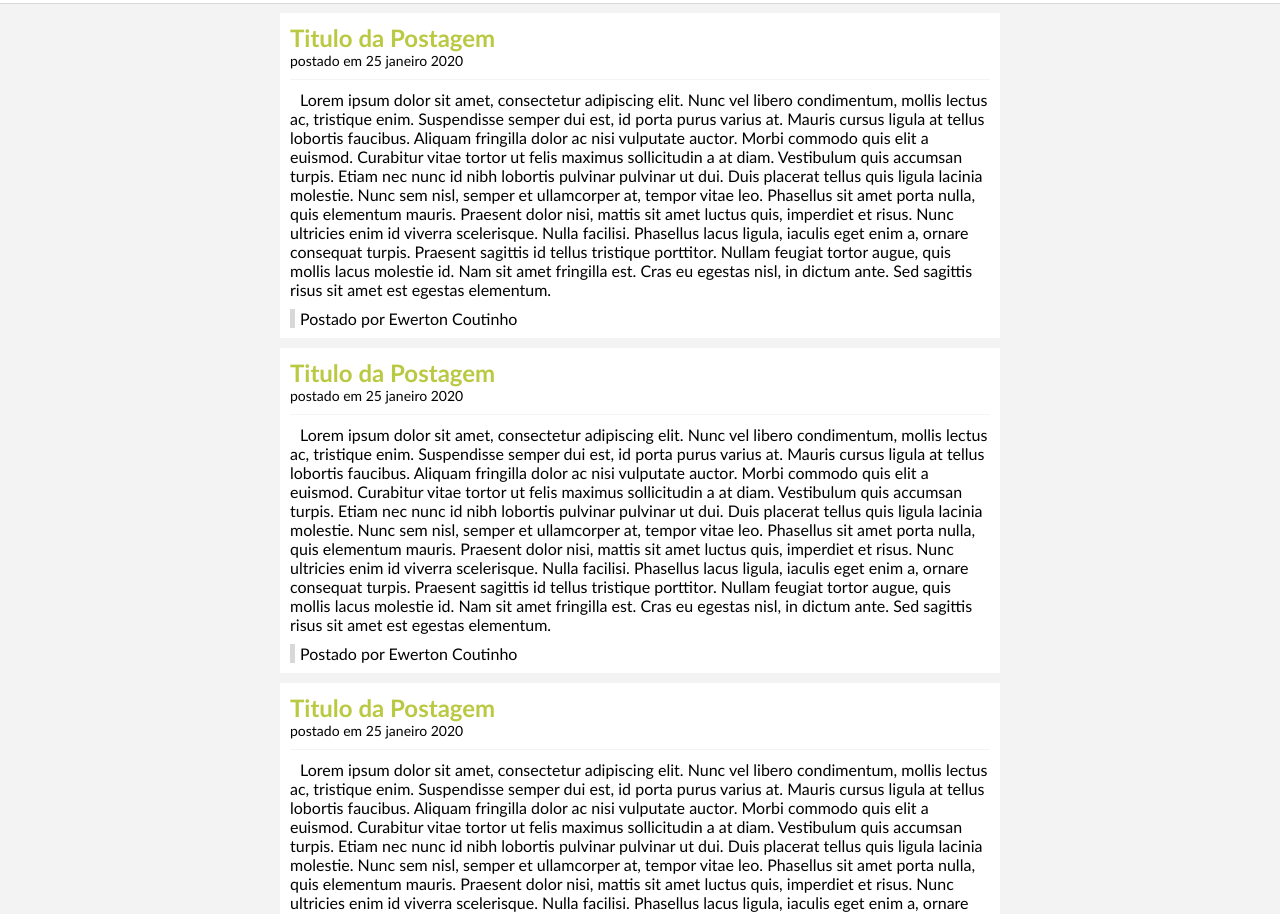
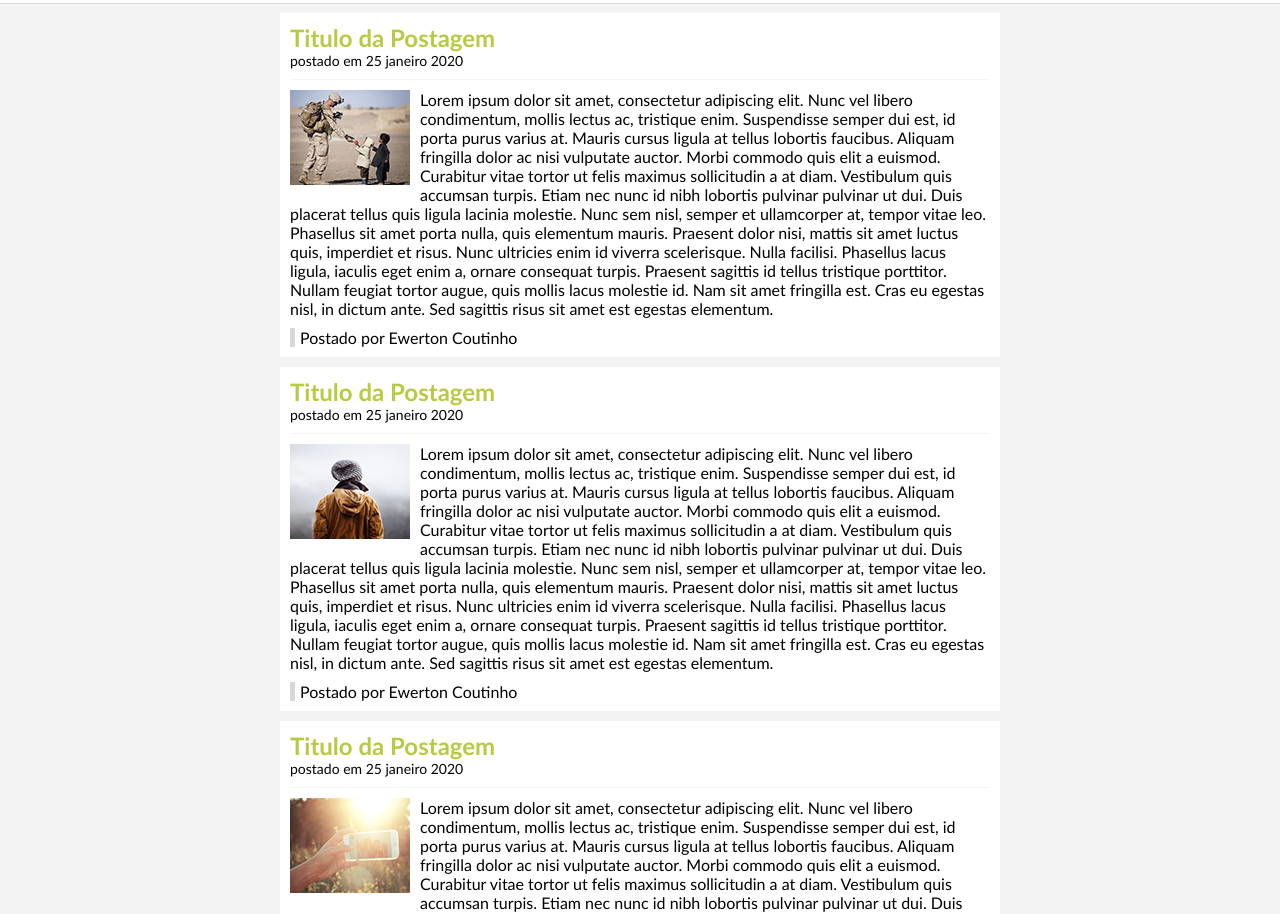
Before and after one commit to ebcoutinho91/projeto-blog, a plain HTML site: page index.html in a window 1280 px wide. Shown: the part 42-956 px from the top of the page. Drawn offline with Linux system fonts and the light colour scheme; the site is published under a folder, as on GitHub Pages, so addresses that start at the root find nothing.

Commit message:
alterado diretorio das imagens

```diff
--- a/index.html
+++ b/index.html
@@ -25,7 +25,7 @@
         <div id="post">
             <h2>Titulo da Postagem</h2>
             <span class="data-postagem">postado em 25 janeiro 2020</span>
-            <img  class="img-post" src="/img/imagem1.png" alt="">
+            <img  class="img-post" src="img/imagem1.png" alt="">
             <p>
                 Lorem ipsum dolor sit amet, consectetur adipiscing elit. Nunc vel libero condimentum, mollis lectus ac, tristique enim. Suspendisse semper dui est, id porta purus varius at. Mauris cursus ligula at tellus lobortis faucibus. Aliquam fringilla dolor ac nisi vulputate auctor. Morbi commodo quis elit a euismod. Curabitur vitae tortor ut felis maximus sollicitudin a at diam. Vestibulum quis accumsan turpis. Etiam nec nunc id nibh lobortis pulvinar pulvinar ut dui. Duis placerat tellus quis ligula lacinia molestie.
                 Nunc sem nisl, semper et ullamcorper at, tempor vitae leo. Phasellus sit amet porta nulla, quis elementum mauris. Praesent dolor nisi, mattis sit amet luctus quis, imperdiet et risus. Nunc ultricies enim id viverra scelerisque. Nulla facilisi. Phasellus lacus ligula, iaculis eget enim a, ornare consequat turpis. Praesent sagittis id tellus tristique porttitor. Nullam feugiat tortor augue, quis mollis lacus molestie id. Nam sit amet fringilla est. Cras eu egestas nisl, in dictum ante. Sed sagittis risus sit amet est egestas elementum.
@@ -36,7 +36,7 @@
         <div id="post">
             <h2>Titulo da Postagem</h2>
             <span class="data-postagem">postado em 25 janeiro 2020</span>
-            <img  class="img-post" src="/img/imagem2.png" alt="">
+            <img  class="img-post" src="img/imagem2.png" alt="">
             <p>
                 Lorem ipsum dolor sit amet, consectetur adipiscing elit. Nunc vel libero condimentum, mollis lectus ac, tristique enim. Suspendisse semper dui est, id porta purus varius at. Mauris cursus ligula at tellus lobortis faucibus. Aliquam fringilla dolor ac nisi vulputate auctor. Morbi commodo quis elit a euismod. Curabitur vitae tortor ut felis maximus sollicitudin a at diam. Vestibulum quis accumsan turpis. Etiam nec nunc id nibh lobortis pulvinar pulvinar ut dui. Duis placerat tellus quis ligula lacinia molestie.
                 Nunc sem nisl, semper et ullamcorper at, tempor vitae leo. Phasellus sit amet porta nulla, quis elementum mauris. Praesent dolor nisi, mattis sit amet luctus quis, imperdiet et risus. Nunc ultricies enim id viverra scelerisque. Nulla facilisi. Phasellus lacus ligula, iaculis eget enim a, ornare consequat turpis. Praesent sagittis id tellus tristique porttitor. Nullam feugiat tortor augue, quis mollis lacus molestie id. Nam sit amet fringilla est. Cras eu egestas nisl, in dictum ante. Sed sagittis risus sit amet est egestas elementum.
@@ -47,7 +47,7 @@
         <div id="post">
             <h2>Titulo da Postagem</h2>
             <span class="data-postagem">postado em 25 janeiro 2020</span>
-            <img  class="img-post" src="/img/imagem5.png" alt="">
+            <img  class="img-post" src="img/imagem5.png" alt="">
             <p>
                 Lorem ipsum dolor sit amet, consectetur adipiscing elit. Nunc vel libero condimentum, mollis lectus ac, tristique enim. Suspendisse semper dui est, id porta purus varius at. Mauris cursus ligula at tellus lobortis faucibus. Aliquam fringilla dolor ac nisi vulputate auctor. Morbi commodo quis elit a euismod. Curabitur vitae tortor ut felis maximus sollicitudin a at diam. Vestibulum quis accumsan turpis. Etiam nec nunc id nibh lobortis pulvinar pulvinar ut dui. Duis placerat tellus quis ligula lacinia molestie.
                 Nunc sem nisl, semper et ullamcorper at, tempor vitae leo. Phasellus sit amet porta nulla, quis elementum mauris. Praesent dolor nisi, mattis sit amet luctus quis, imperdiet et risus. Nunc ultricies enim id viverra scelerisque. Nulla facilisi. Phasellus lacus ligula, iaculis eget enim a, ornare consequat turpis. Praesent sagittis id tellus tristique porttitor. Nullam feugiat tortor augue, quis mollis lacus molestie id. Nam sit amet fringilla est. Cras eu egestas nisl, in dictum ante. Sed sagittis risus sit amet est egestas elementum.
```
Also changed, not shown: apps.html (+1 -1 lines), eletronicos.html (+1 -1 lines), games.html (+1 -1 lines).
